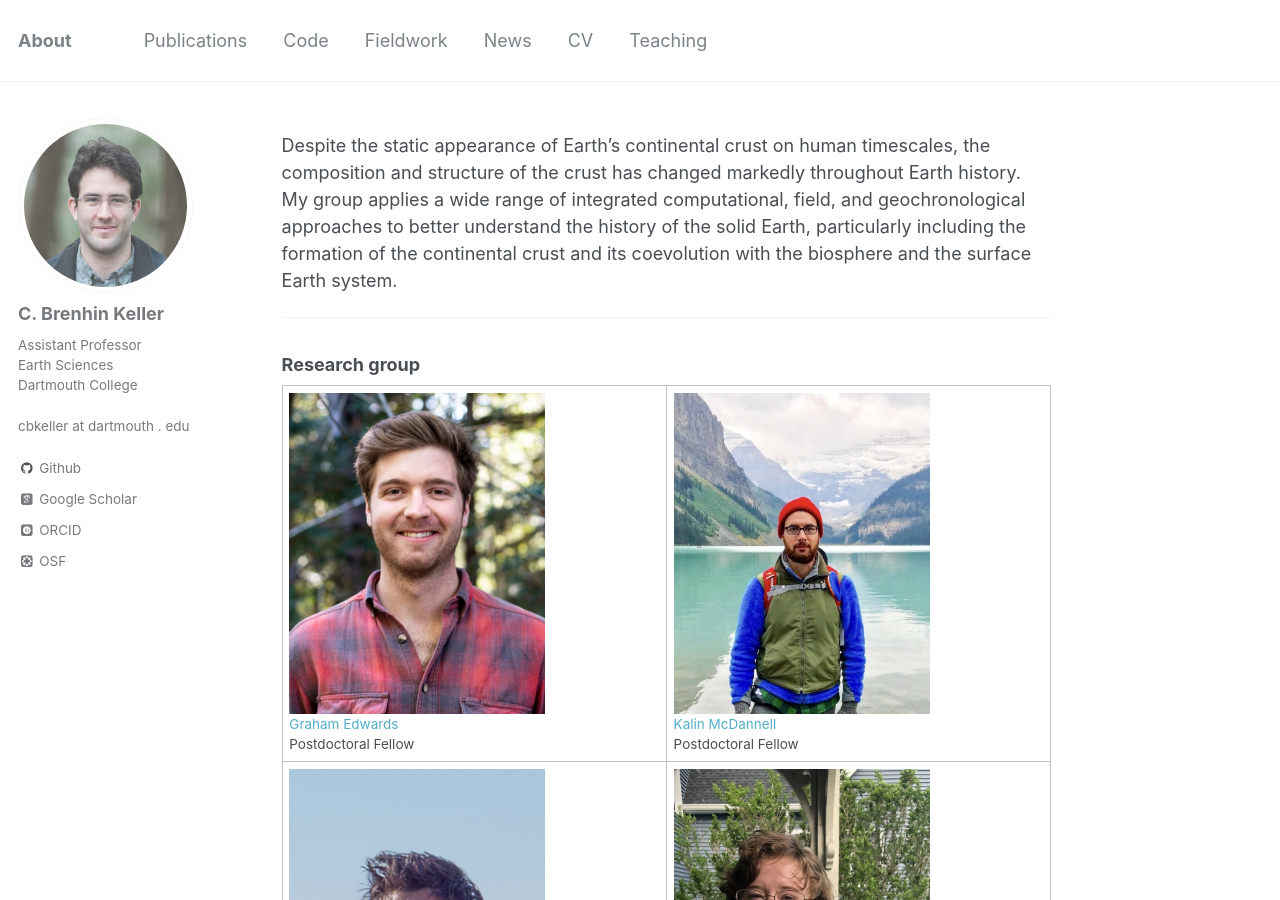
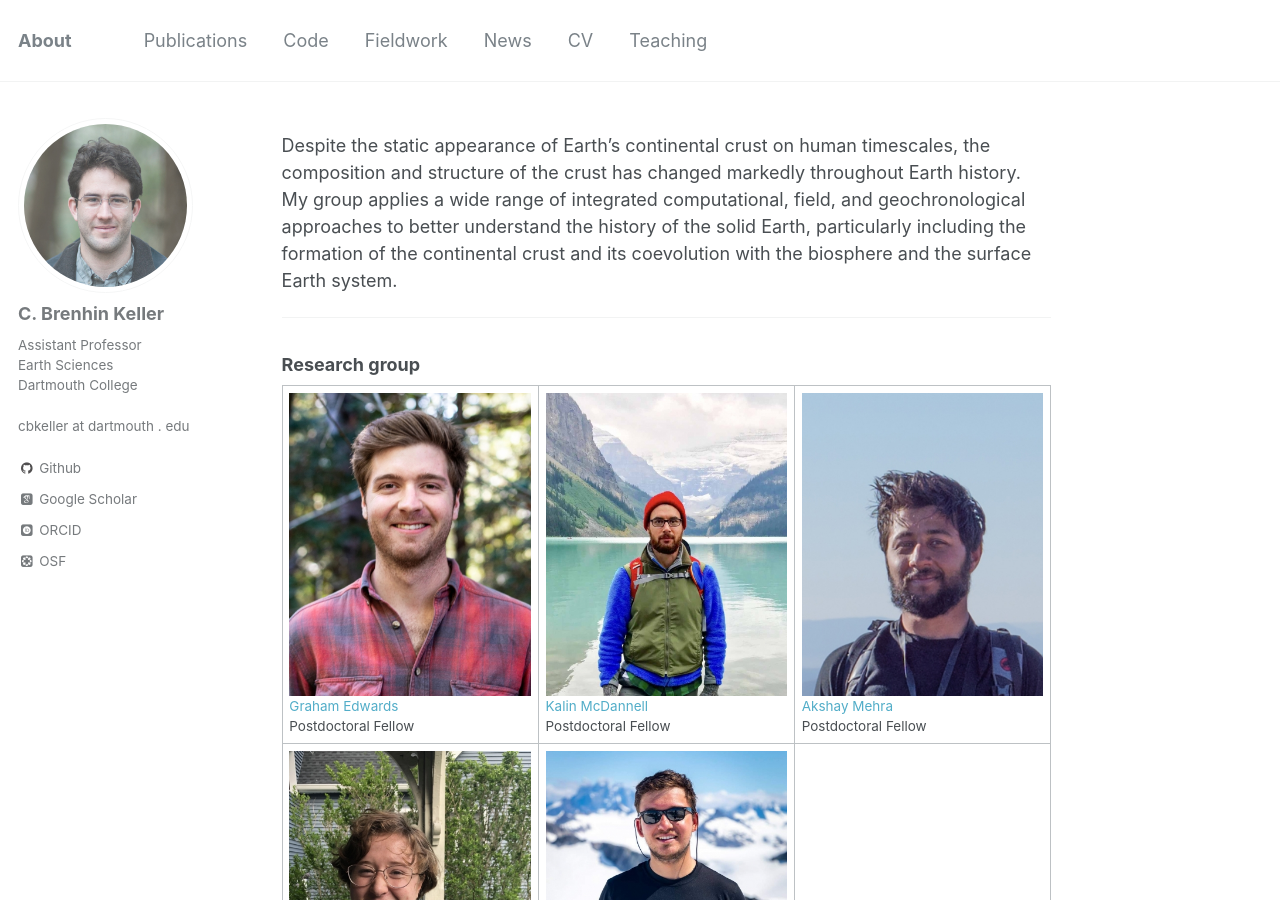
Before and after one commit to brenhinkeller/brenhinkeller.github.io, a Jekyll site: the page built from _pages/about.md, in a window 1280 px wide and 900 px high. Built offline with Jekyll 4.4.1, drawn with Linux system fonts in a browser that asks for light colours; some web fonts are replaced.

Commit message:
Try three-column layout for research group

```diff
--- a/_pages/about.md
+++ b/_pages/about.md
@@ -13,10 +13,9 @@ Despite the static appearance of Earth’s continental crust on human timescales
 ---
 ### Research group
 
-| ------------------------- | ------------------------- |
-|<img width="256" src="images/profiles/graham_edwards.jpg"><br>[Graham Edwards](https://grahamedwards.github.io/)<br>Postdoctoral Fellow|<img width="256" src="images/profiles/kalin_mcdannell.jpg"><br>[Kalin McDannell](https://www.kmcdannell.com/)<br>Postdoctoral Fellow|
-|<img width="256" src="images/profiles/akshay_mehra.jpg"><br>[Akshay Mehra](https://www.akshaymehra.com/)<br>Postdoctoral Fellow|<img width="256" src="images/profiles/gailin_l_pease.jpg"><br>[Gailin Pease](https://earthsciences.dartmouth.edu/people/gailin-l-pease)<br>Graduate Student|
-|<img width="256" src="images/profiles/alex_cox.jpg"><br>[Alexander Cox](https://earthsciences.dartmouth.edu/people/alexander-cox)<br>Graduate Student| |
+| ------------------------- | ------------------------- | ------------------------- |
+|<img width="256" src="images/profiles/graham_edwards.jpg"><br>[Graham Edwards](https://grahamedwards.github.io/)<br>Postdoctoral Fellow|<img width="256" src="images/profiles/kalin_mcdannell.jpg"><br>[Kalin McDannell](https://www.kmcdannell.com/)<br>Postdoctoral Fellow|<img width="256" src="images/profiles/akshay_mehra.jpg"><br>[Akshay Mehra](https://www.akshaymehra.com/)<br>Postdoctoral Fellow|
+|<img width="256" src="images/profiles/gailin_l_pease.jpg"><br>[Gailin Pease](https://earthsciences.dartmouth.edu/people/gailin-l-pease)<br>Graduate Student|<img width="256" src="images/profiles/alex_cox.jpg"><br>[Alexander Cox](https://earthsciences.dartmouth.edu/people/alexander-cox)<br>Graduate Student| |
 
 ### Alumni
 
```
